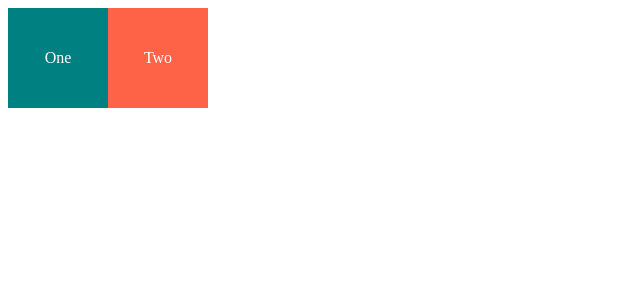
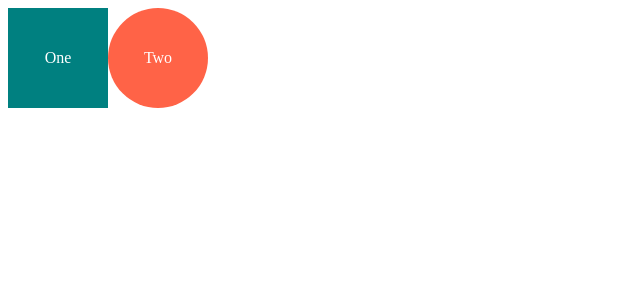
Before and after one commit to Typonote/StyledComponentPractice, a React (Create React App) app: page / in a window 1280 px wide. Shown: the top 300 px of the page, without its empty margins (0-640 px from the left). Built offline with nearby package versions, Linux system fonts and the light colour scheme.

Commit message:
#3 Adapting and Extending

```diff
--- a/src/App.js
+++ b/src/App.js
@@ -4,17 +4,8 @@
   display: flex;
 `;
 
-const BoxOne = styled.div`
-  background-color: teal;
-  width: 100px;
-  height: 100px;
-  display: flex;
-  justify-content: center;
-  align-items: center;
-`;
-
-const BoxTwo = styled.div`
-  background-color: tomato;
+const Box = styled.div`
+  background-color: ${(props) => props.bgColor};
   width: 100px;
   height: 100px;
   display: flex;
@@ -26,15 +17,19 @@
   color: white;
 `;
 
+const Circle = styled(Box)`
+  border-radius: 50px;
+`;
+
 function App() {
   return (
     <Father>
-      <BoxOne>
+      <Box bgColor="teal">
         <Text>One</Text>
-      </BoxOne>
-      <BoxTwo>
+      </Box>
+      <Circle bgColor="tomato">
         <Text>Two</Text>
-      </BoxTwo>
+      </Circle>
     </Father>
   );
 }
```
